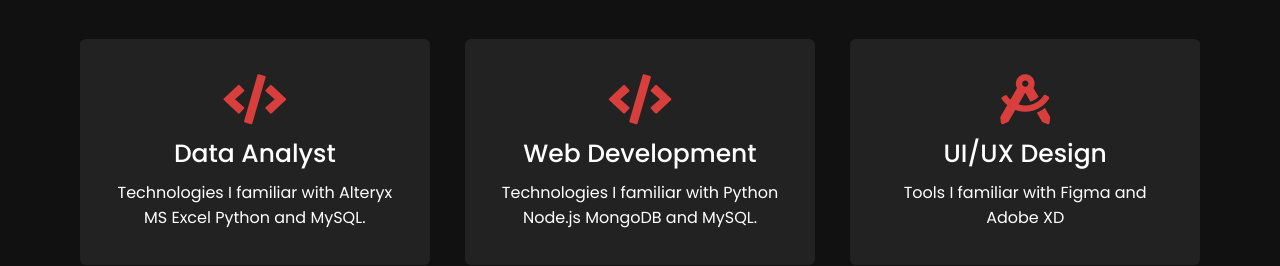
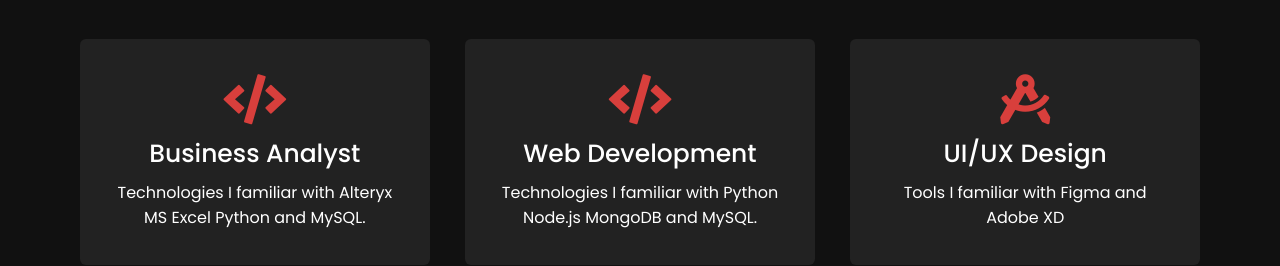
Before and after one commit to stefinthomas/Personal-website, a plain HTML site: page index.html in a window 1280 px wide. Shown: the part 1720-1986 px from the top of the page. Drawn offline with nearby package versions, Linux system fonts and the light colour scheme.

Commit message:
Update index.html

```diff
--- a/index.html
+++ b/index.html
@@ -75,7 +75,7 @@
                 <div class="card">
                     <div class="box">
                         <i class="fas fa-code"></i>
-                        <div class="text">Data Analyst</div>
+                        <div class="text">Business Analyst</div>
                         <p>Technologies I familiar with Alteryx MS Excel Python and MySQL.</p>
                     </div>
                 </div>
```
